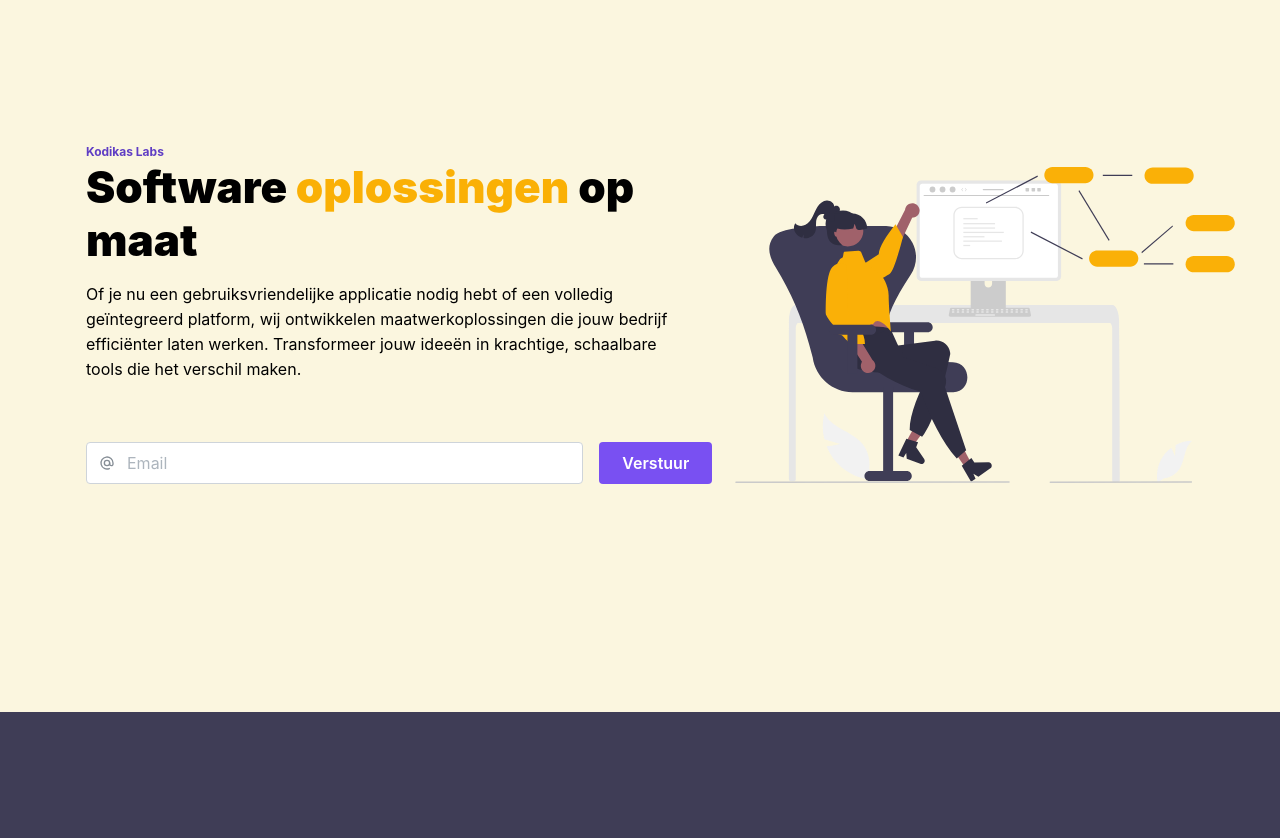
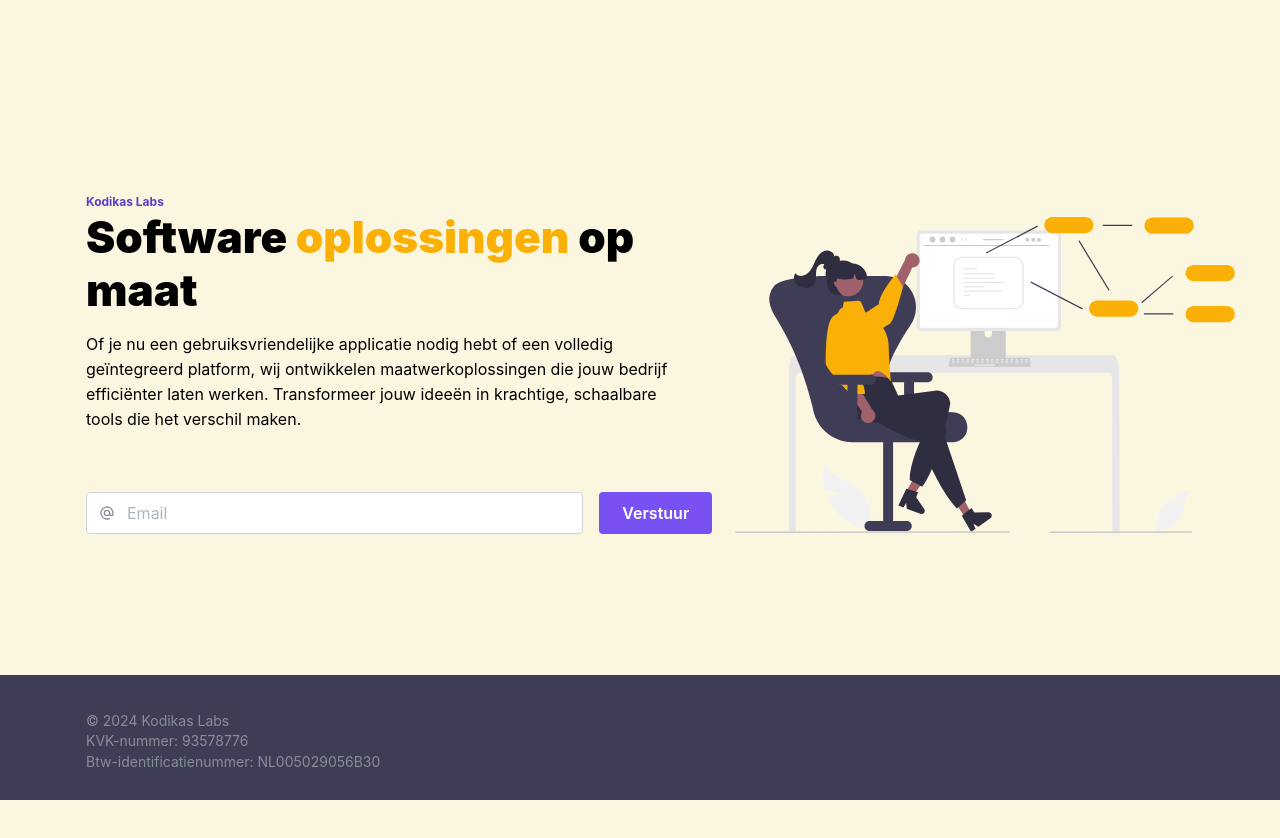
Before and after one commit to mfraanje/qodi-lab-web, a Next.js app: page / in a window 1280 px wide. Shown: the top 838 px of the page. After the commit the page ends 800 px from the top, so only its background shows below. Built offline with nearby package versions, Linux system fonts and the light colour scheme.

Commit message:
Add footer

```diff
--- a/src/app/layout.tsx
+++ b/src/app/layout.tsx
@@ -4,6 +4,7 @@ import { MantineProvider, ColorSchemeScript } from '@mantine/core';
 import { theme } from '../theme';
 import { Metadata } from 'next';
 import styles from './main.module.css';
+import Footer from '@/components/Footer';
 
 export const metadata: Metadata = {
   title: 'Kodikas Homepage',
@@ -21,7 +22,10 @@ export default function RootLayout({
         <ColorSchemeScript />
       </head>
       <body className={styles.body}>
-        <MantineProvider theme={theme}>{children}</MantineProvider>
+        <MantineProvider theme={theme}>
+          {children}
+          <Footer></Footer>
+        </MantineProvider>
       </body>
     </html>
   );
--- a/src/app/page.tsx
+++ b/src/app/page.tsx
@@ -6,9 +6,6 @@ export default function Home() {
   return (
     <>
       <HeroImageComponent />
-      <div
-        style={{ width: '100vw', height: '200px', background: '#3F3D56' }}
-      ></div>
     </>
   );
 }
--- a/src/components/Components.module.css
+++ b/src/components/Components.module.css
@@ -48,3 +48,16 @@
 .highlight {
   color: light-dark(var(--mantine-color-yellow-6), var(--mantine-color-yellow-4));
 }
+
+.footer {
+  width: 100vw;
+  display: flex;
+  justify-content: space-between;
+  align-items: center;
+  margin-top: var(--mantine-spacing-md);
+  padding-top: var(--mantine-spacing-lg);
+
+  @media (max-width: $mantine-breakpoint-sm) {
+    flex-direction: column;
+  }
+}
--- /dev/null
+++ b/src/components/Footer.tsx
@@ -0,0 +1,24 @@
+import { Container, Text } from '@mantine/core';
+import classes from './Components.module.css';
+
+export default function Footer() {
+  return (
+    <div
+      style={{
+        width: '100vw',
+        height: '125px',
+        background: '#3F3D56',
+        position: 'absolute',
+        bottom: 0,
+      }}
+    >
+      <Container className={classes.footer} size={'lg'}>
+        <Text c='dimmed' size='sm'>
+          © 2024 Kodikas Labs <br />
+          KVK-nummer: 93578776 <br />
+          Btw-identificatienummer: NL005029056B30
+        </Text>
+      </Container>
+    </div>
+  );
+}
--- a/src/components/HeroImageComponent.tsx
+++ b/src/components/HeroImageComponent.tsx
@@ -4,13 +4,10 @@ import {
   Title,
   Button,
   Text,
-  List,
-  ThemeIcon,
   rem,
   TextInput,
   Grid,
 } from '@mantine/core';
-import { IconCheck } from '@tabler/icons-react';
 import classes from './Components.module.css';
 import { IconAt } from '@tabler/icons-react';
 import { useForm } from '@mantine/form';
@@ -33,7 +30,7 @@ export function HeroImageComponent() {
   };
 
   return (
-    <Container size='lg' pos={'relative'} mb={100}>
+    <Container size='lg' pos={'relative'} mb={100} mt={50}>
       <div className={classes.inner}>
         <div className={classes.content}>
           <Text c='violet.9' mt='md' fw={700} size='xs'>
```
